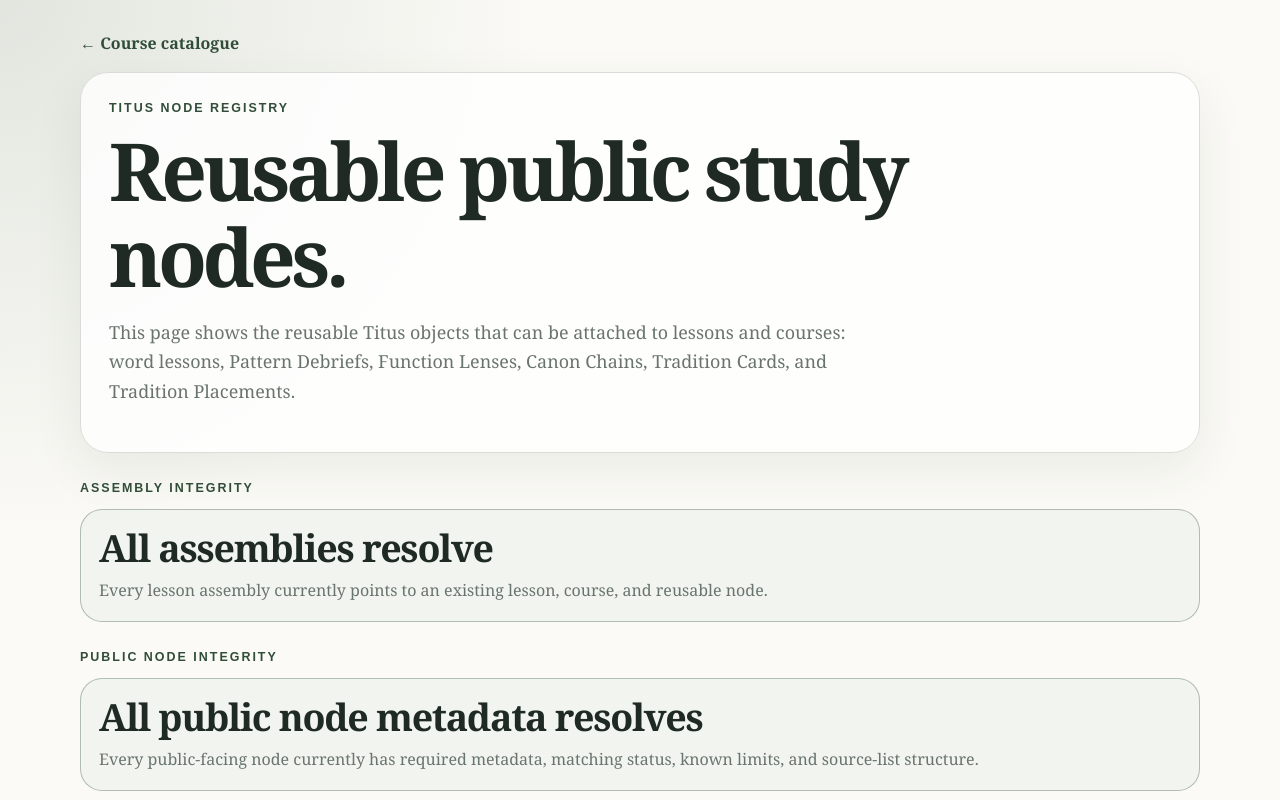
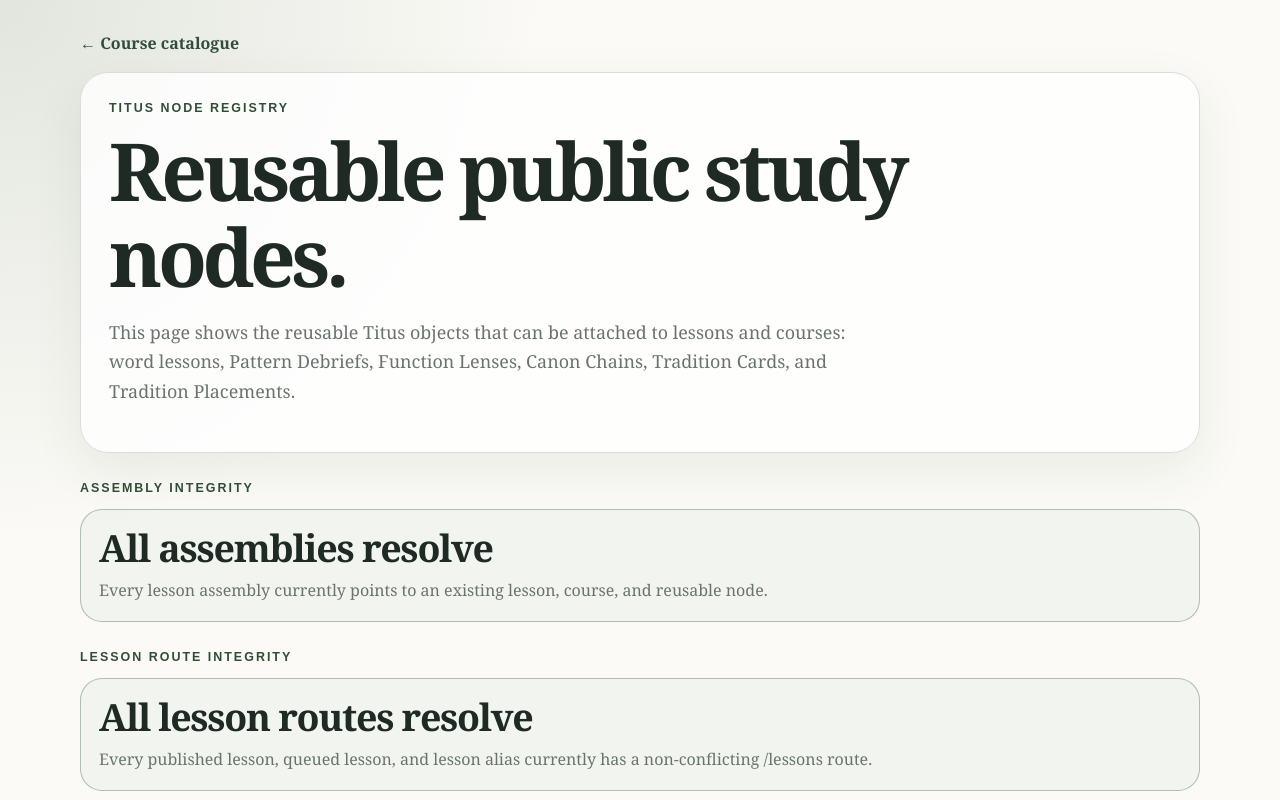
Before and after one commit to optical-lift/titus, a Next.js app: page /registry in a window 1280 px wide. Shown: the top 800 px of the page. Built offline with nearby package versions, Linux system fonts and the light colour scheme.

Commit message:
Validate lesson route integrity

```diff
--- a/app/registry/page.tsx
+++ b/app/registry/page.tsx
@@ -6,6 +6,7 @@ import { assertNoAssemblyErrors, getAssemblyIssues } from "@/lib/titus/assembly-
 import { assertNoCourseAssemblyErrors, getCourseAssemblyIssues } from "@/lib/titus/course-assembly-validation";
 import { assertNoSourcePacketErrors, getSourcePacketIssues } from "@/lib/titus/source-packet-validation";
 import { assertNoPublicNodeErrors, getPublicNodeIssues } from "@/lib/titus/public-node-validation";
+import { assertNoLessonRouteErrors, getLessonRouteIssues } from "@/lib/titus/lesson-route-validation";
 import { getAttachmentHref, getAttachmentTypeLabel } from "@/lib/titus/node-links";
 import {
   getCourseAssemblyNodeHref,
@@ -27,11 +28,13 @@ export default function RegistryPage() {
   assertNoCourseAssemblyErrors();
   assertNoSourcePacketErrors();
   assertNoPublicNodeErrors();
+  assertNoLessonRouteErrors();
 
   const assemblyIssues = getAssemblyIssues();
   const courseAssemblyIssues = getCourseAssemblyIssues();
   const sourcePacketIssues = getSourcePacketIssues();
   const publicNodeIssues = getPublicNodeIssues();
+  const lessonRouteIssues = getLessonRouteIssues();
 
   return (
     <main className="page-shell">
@@ -72,6 +75,28 @@ export default function RegistryPage() {
         </article>
       </section>
 
+
+      <section className="registry-section">
+        <div className="kicker">Lesson Route Integrity</div>
+        <article className={lessonRouteIssues.length === 0 ? "registry-health-card ok" : "registry-health-card problem"}>
+          <h2>{lessonRouteIssues.length === 0 ? "All lesson routes resolve" : "Lesson route issues found"}</h2>
+          <p>
+            {lessonRouteIssues.length === 0
+              ? "Every published lesson, queued lesson, and lesson alias currently has a non-conflicting /lessons route."
+              : "One or more lesson routes, queued routes, or aliases conflict."}
+          </p>
+
+          {lessonRouteIssues.length > 0 ? (
+            <ul className="pattern-list">
+              {lessonRouteIssues.map((issue) => (
+                <li key={`${issue.route}-${issue.message}`}>
+                  <strong>{issue.severity.toUpperCase()}:</strong> {issue.message}
+                </li>
+              ))}
+            </ul>
+          ) : null}
+        </article>
+      </section>
 
       <section className="registry-section">
         <div className="kicker">Public Node Integrity</div>
--- /dev/null
+++ b/lib/titus/lesson-route-validation.ts
@@ -0,0 +1,177 @@
+import { lessons } from "@/data/titus/lessons";
+import { queuedLessons } from "@/data/titus/queued-lessons";
+
+export type LessonRouteIssue = {
+  severity: "error" | "warning";
+  route: string;
+  message: string;
+};
+
+type RouteOwner = {
+  route: string;
+  ownerType: "published_lesson" | "queued_lesson" | "lesson_alias";
+  ownerSlug: string;
+};
+
+type LessonWithOptionalAliases = {
+  slug: string;
+  aliases?: string[];
+};
+
+function normalizeRoute(value: string) {
+  return value.trim().toLowerCase();
+}
+
+function getLessonAliases(lesson: LessonWithOptionalAliases) {
+  return Array.isArray(lesson.aliases) ? lesson.aliases : [];
+}
+
+export function getLessonRouteIssues(): LessonRouteIssue[] {
+  const issues: LessonRouteIssue[] = [];
+  const routeOwners: RouteOwner[] = [];
+
+  for (const lesson of lessons) {
+    const lessonWithAliases = lesson as LessonWithOptionalAliases;
+    const normalizedSlug = normalizeRoute(lesson.slug);
+
+    if (lesson.slug !== normalizedSlug) {
+      issues.push({
+        severity: "error",
+        route: lesson.slug,
+        message: `Published lesson slug must be lowercase: ${lesson.slug}`,
+      });
+    }
+
+    routeOwners.push({
+      route: normalizedSlug,
+      ownerType: "published_lesson",
+      ownerSlug: lesson.slug,
+    });
+
+    for (const alias of getLessonAliases(lessonWithAliases)) {
+      const normalizedAlias = normalizeRoute(alias);
+
+      if (alias !== normalizedAlias) {
+        issues.push({
+          severity: "warning",
+          route: alias,
+          message: `Lesson alias should be lowercase for stable redirects: ${alias}`,
+        });
+      }
+
+      routeOwners.push({
+        route: normalizedAlias,
+        ownerType: "lesson_alias",
+        ownerSlug: lesson.slug,
+      });
+    }
+  }
+
+  for (const queuedLesson of queuedLessons) {
+    const normalizedSlug = normalizeRoute(queuedLesson.slug);
+
+    if (queuedLesson.slug !== normalizedSlug) {
+      issues.push({
+        severity: "error",
+        route: queuedLesson.slug,
+        message: `Queued lesson slug must be lowercase: ${queuedLesson.slug}`,
+      });
+    }
+
+    routeOwners.push({
+      route: normalizedSlug,
+      ownerType: "queued_lesson",
+      ownerSlug: queuedLesson.slug,
+    });
+  }
+
+  const routes = [...new Set(routeOwners.map((owner) => owner.route))];
+
+  for (const route of routes) {
+    const owners = routeOwners.filter((owner) => owner.route === route);
+    const publishedOwners = owners.filter(
+      (owner) => owner.ownerType === "published_lesson"
+    );
+    const queuedOwners = owners.filter(
+      (owner) => owner.ownerType === "queued_lesson"
+    );
+    const aliasOwners = owners.filter(
+      (owner) => owner.ownerType === "lesson_alias"
+    );
+
+    if (publishedOwners.length > 1) {
+      issues.push({
+        severity: "error",
+        route,
+        message: `Multiple published lessons claim /lessons/${route}.`,
+      });
+    }
+
+    if (queuedOwners.length > 1) {
+      issues.push({
+        severity: "error",
+        route,
+        message: `Multiple queued lessons claim /lessons/${route}.`,
+      });
+    }
+
+    if (publishedOwners.length > 0 && queuedOwners.length > 0) {
+      issues.push({
+        severity: "error",
+        route,
+        message: `Lesson route /lessons/${route} is both published and queued. Remove it from queued lessons when publishing.`,
+      });
+    }
+
+    for (const aliasOwner of aliasOwners) {
+      const conflictsWithOtherPublished = publishedOwners.some(
+        (owner) => owner.ownerSlug !== aliasOwner.ownerSlug
+      );
+
+      const conflictsWithQueued = queuedOwners.some(
+        (owner) => owner.ownerSlug !== aliasOwner.ownerSlug
+      );
+
+      if (conflictsWithOtherPublished || conflictsWithQueued) {
+        issues.push({
+          severity: "error",
+          route,
+          message: `Lesson alias /lessons/${route} conflicts with another lesson route.`,
+        });
+      }
+    }
+
+    const duplicateAliasOwners = aliasOwners.filter(
+      (owner, index) =>
+        aliasOwners.findIndex(
+          (candidate) =>
+            candidate.route === owner.route &&
+            candidate.ownerSlug === owner.ownerSlug
+        ) !== index
+    );
+
+    if (duplicateAliasOwners.length > 0) {
+      issues.push({
+        severity: "warning",
+        route,
+        message: `Duplicate alias listed for /lessons/${route}.`,
+      });
+    }
+  }
+
+  return issues;
+}
+
+export function assertNoLessonRouteErrors() {
+  const errors = getLessonRouteIssues().filter(
+    (issue) => issue.severity === "error"
+  );
+
+  if (errors.length > 0) {
+    throw new Error(
+      `Titus lesson route validation failed:\n${errors
+        .map((issue) => `- ${issue.message}`)
+        .join("\n")}`
+    );
+  }
+}
```
